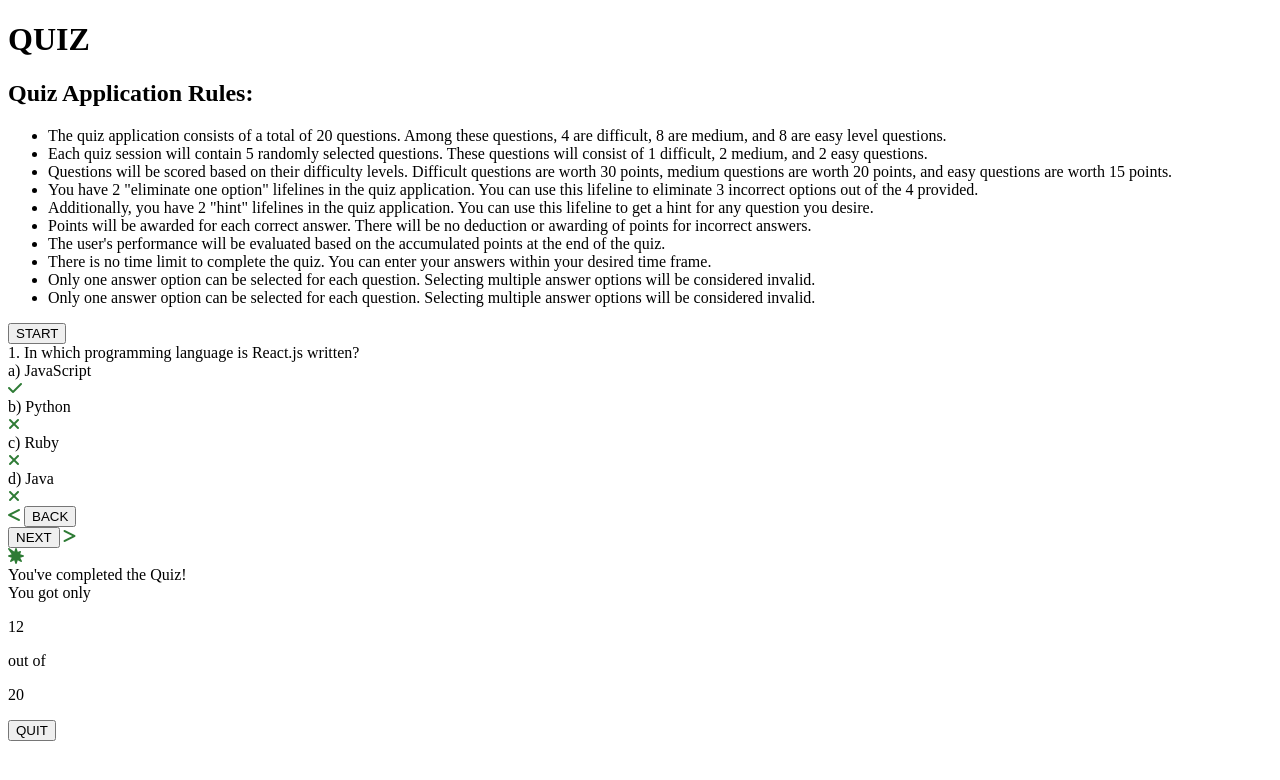
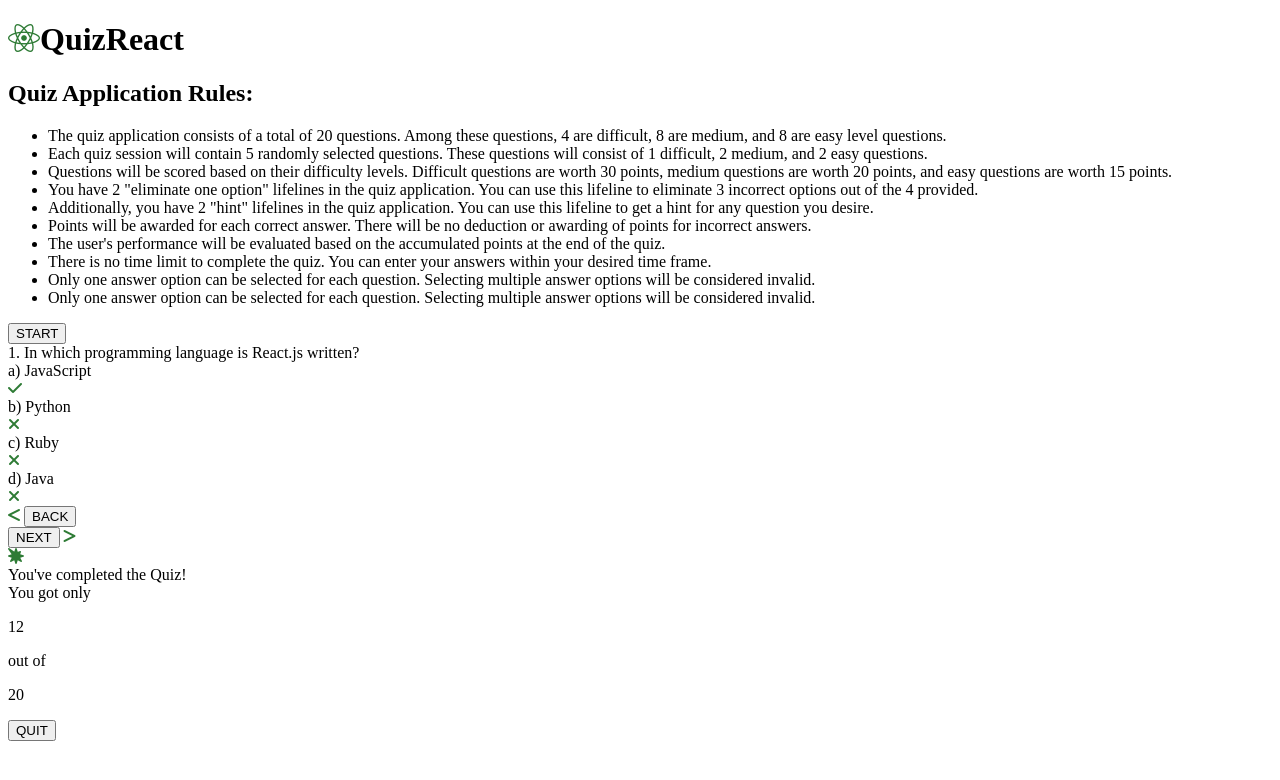
Before and after one commit to dilarauluturhan/reactive, a website: page index.html in a window 1280 px wide. Drawn offline with Linux system fonts and the light colour scheme.

Commit message:
style:logo change

```diff
--- a/index.html
+++ b/index.html
@@ -4,8 +4,8 @@
 <head>
     <meta charset="UTF-8">
     <meta name="viewport" content="width=device-width, initial-scale=1.0">
-    <title>QUIZ</title>
-    <link rel="icon" type="image/x-icon" href="./img/quiz_logo.png">
+    <title>QuizReact</title>
+    <link rel="icon" type="image/x-icon" href="./img/react.svg">
     <!-- font awesome -->
     <link rel="stylesheet" href="https://cdnjs.cloudflare.com/ajax/libs/font-awesome/6.4.0/css/all.min.css"
         integrity="sha512-iecdLmaskl7CVkqkXNQ/ZH/XLlvWZOJyj7Yy7tcenmpD1ypASozpmT/E0iPtmFIB46ZmdtAc9eNBvH0H/ZpiBw=="
@@ -16,7 +16,7 @@
 
     <!-- HEADER -->
     <header>
-        <h1>QUIZ</h1>
+        <h1><i class="fa-brands fa-react" style="color: #2e7b35;"></i>QuizReact</h1>
     </header>
 
     <main>
```
Also changed, not shown: img/react.svg (added).
